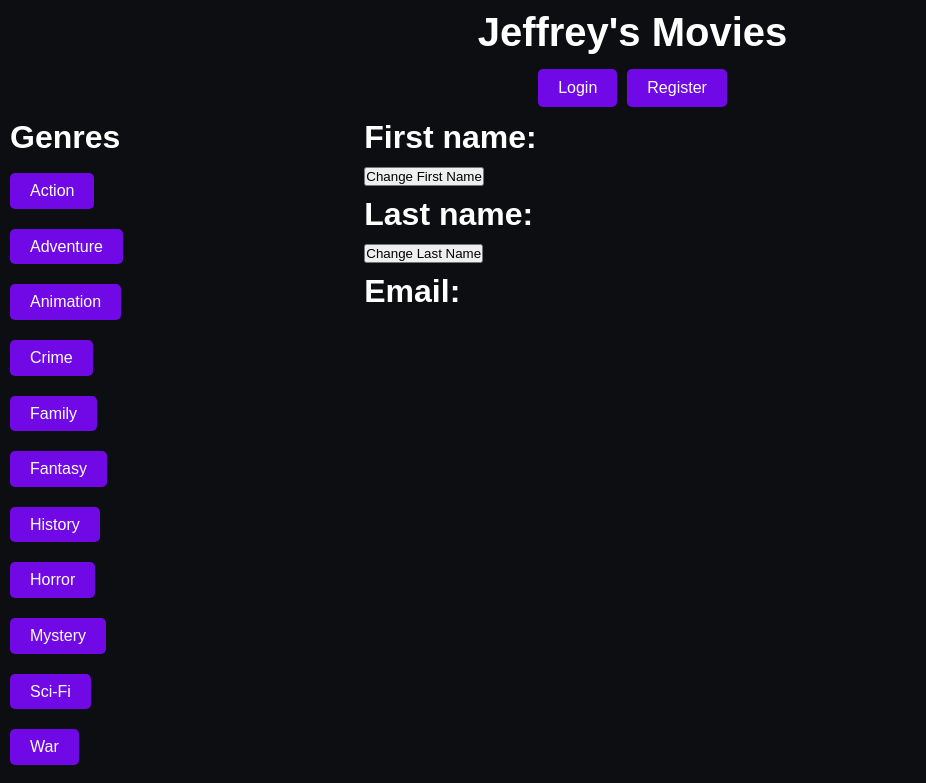
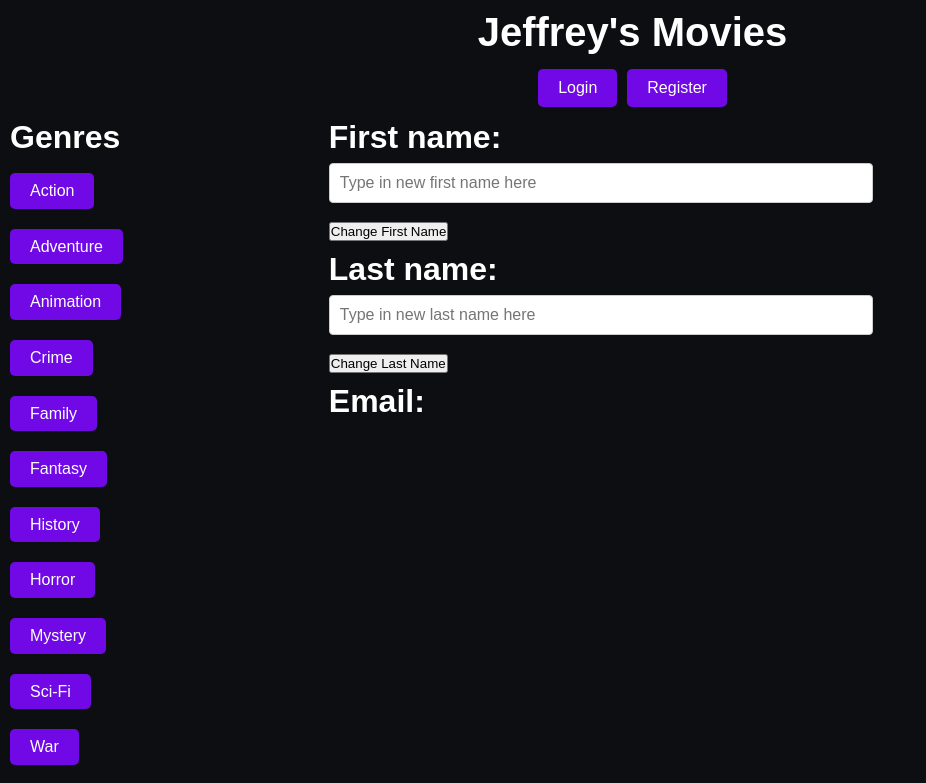
Before and after one commit to JeffreyHe3/Assignment-6, a React (Vite) app: page /movies/settings in a window 1280 px wide. Shown: the top 783 px of the page, without its empty margins (0-926 px from the left). Built offline with nearby package versions, Linux system fonts and the light colour scheme.

Commit message:
Added added button

```diff
--- a/package.json
+++ b/package.json
@@ -23,7 +23,7 @@
     "@vitejs/plugin-react": "^4.3.4",
     "eslint": "^9.22.0",
     "eslint-plugin-react-hooks": "^5.2.0",
-    "eslint-plugin-react-refresh": "^0.4.19",
+    "eslint-plugin-react-refresh": "^0.4.20",
     "globals": "^16.0.0",
     "vite": "^6.3.1"
   }
--- a/src/Components/Header.jsx
+++ b/src/Components/Header.jsx
@@ -19,7 +19,7 @@ function Header() {
     }
 
     const handleSearch = debounce(() => {
-        setMessage("Fetching API...");
+
     }, 400);
 
     return (
--- a/src/Views/GenreView.jsx
+++ b/src/Views/GenreView.jsx
@@ -42,14 +42,12 @@ function GenreView() {
         <div>
             <div className="movie-container">
                 {movies && movies.map(movie => (
-                    <div>
-                        <div className="movie-card" key={movie.id} onClick={() => navigate(`/movies/details/${movie.id}`)}>
+                    <div key={movie.id} >
+                        <div className="movie-card" onClick={() => navigate(`/movies/details/${movie.id}`)}>
                             <h1>{`${movie.title}`}</h1>
                             <img className="movie-poster" src={`https://image.tmdb.org/t/p/w500${movie.poster_path}`} alt={`${movie.id}`} />
                         </div>
-                        <button className="buyButtons" onClick={() => setCart((prevCart) => prevCart.set(movie.id, movie))
-                            //  disabled={movie.id === cart.map(key)}
-                        }>Buy</button>
+                        <button className="buyButtons" onClick={() => setCart((prevCart) => prevCart.set(movie.id, movie))}>{cart.has(movie.id) ? "Added" : "Buy"}</button>
                     </div>
                 ))}
             </div>
--- a/src/Views/SettingsView.jsx
+++ b/src/Views/SettingsView.jsx
@@ -4,12 +4,19 @@ import { useStoreContext } from "../Context";
 function SettingsView() {
     const { email, lName, fName, setEmail, setFName, setLName, fGenre, setFGenre } = useStoreContext();
 
+    const handleSubmit = (e) => {
+        e.preventDefault();
+
+    };
+
     return (
         <div>
-            <form>
+            <form onSubmit={handleSubmit}>
                 <h1>{`First name: ${fName}`}</h1>
+                <input type="text" placeholder="Type in new first name here"></input>
                 <button>Change First Name</button>
                 <h1>{`Last name: ${lName}`}</h1>
+                <input type="text" placeholder="Type in new last name here"></input>
                 <button>Change Last Name</button>
                 <h1>{`Email: ${email}`}</h1>
             </form>
```
Also changed, not shown: 1 other file (tests, documents, lock files or other folders).
